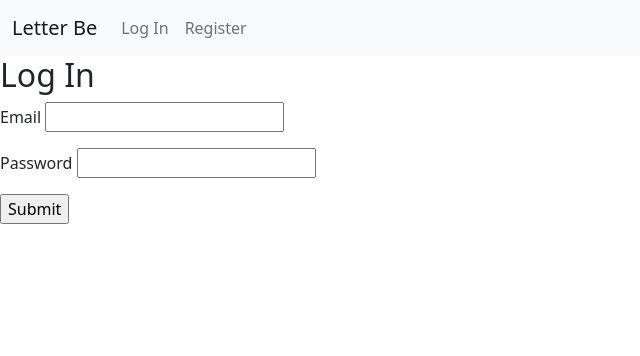
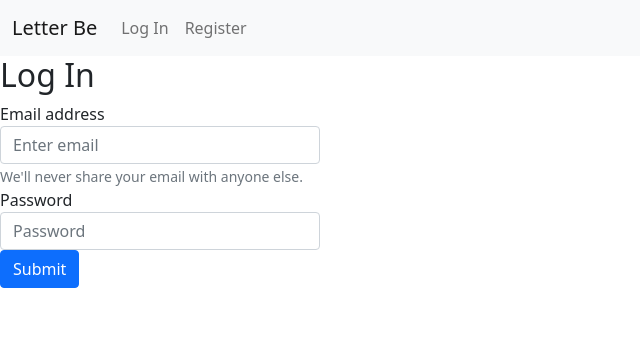
Before and after one commit to karineunderwood/letter-be, a Flask app: page /login in a window 1280 px wide. Shown: the top 356 px of the page, without its empty margins (0-640 px from the left). Run offline with Flask 2, Linux system fonts and the light colour scheme.

Commit message:
working on the forms

```diff
--- a/templates/login.html
+++ b/templates/login.html
@@ -5,19 +5,21 @@
 {% block body %}
 
 <h2>Log In</h2>
-  <form action="/login" method="POST">
-      <p>
-          Email <input type="text" name="email">
-      </p>
-      <p>
-          Password <input type="password" name="password">
-      </p>
-      <p>
-          <input type="submit">
-      </p>
+
+<form action="/login" method="POST">
+    <div class="form-group">
+      <div class="col-3">
+      <label for="exampleInputEmail1">Email address</label>
+      <input type="email" class="form-control" name="email"id="exampleInputEmail1" aria-describedby="emailHelp" placeholder="Enter email">
+      <small id="emailHelp" class="form-text text-muted">We'll never share your email with anyone else.</small>
+    </div>
+    <div class="form-group">
+      <div class="col-3">
+      <label for="exampleInputPassword1">Password</label>
+      <input type="password" class="form-control" name="password"id="exampleInputPassword1" placeholder="Password">
+    </div>
+    <button type="submit" class="btn btn-primary">Submit</button>
   </form>
 
 
-
-
 {% endblock %}
```
Also changed, not shown: templates/register.html (+11 -0 lines).
